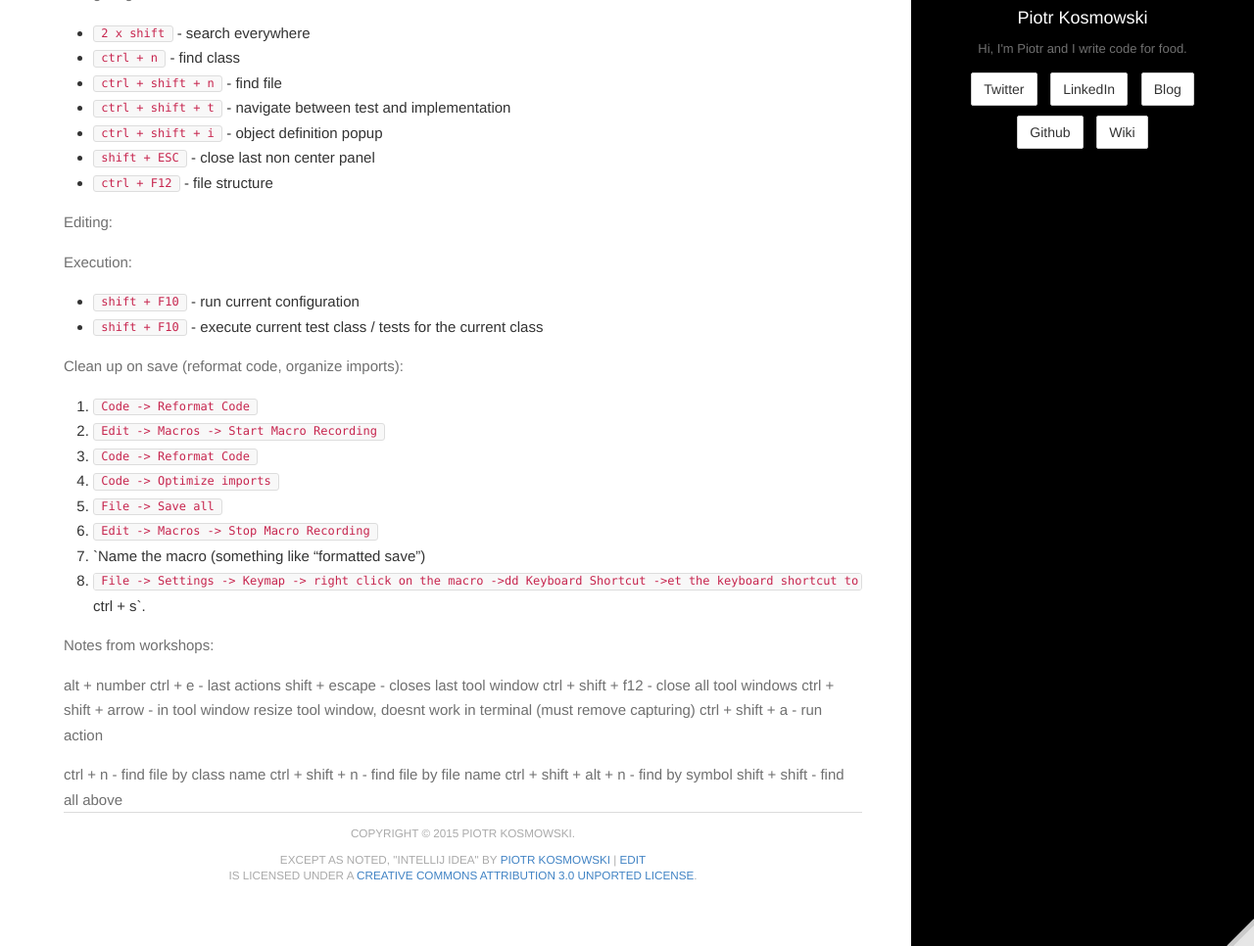
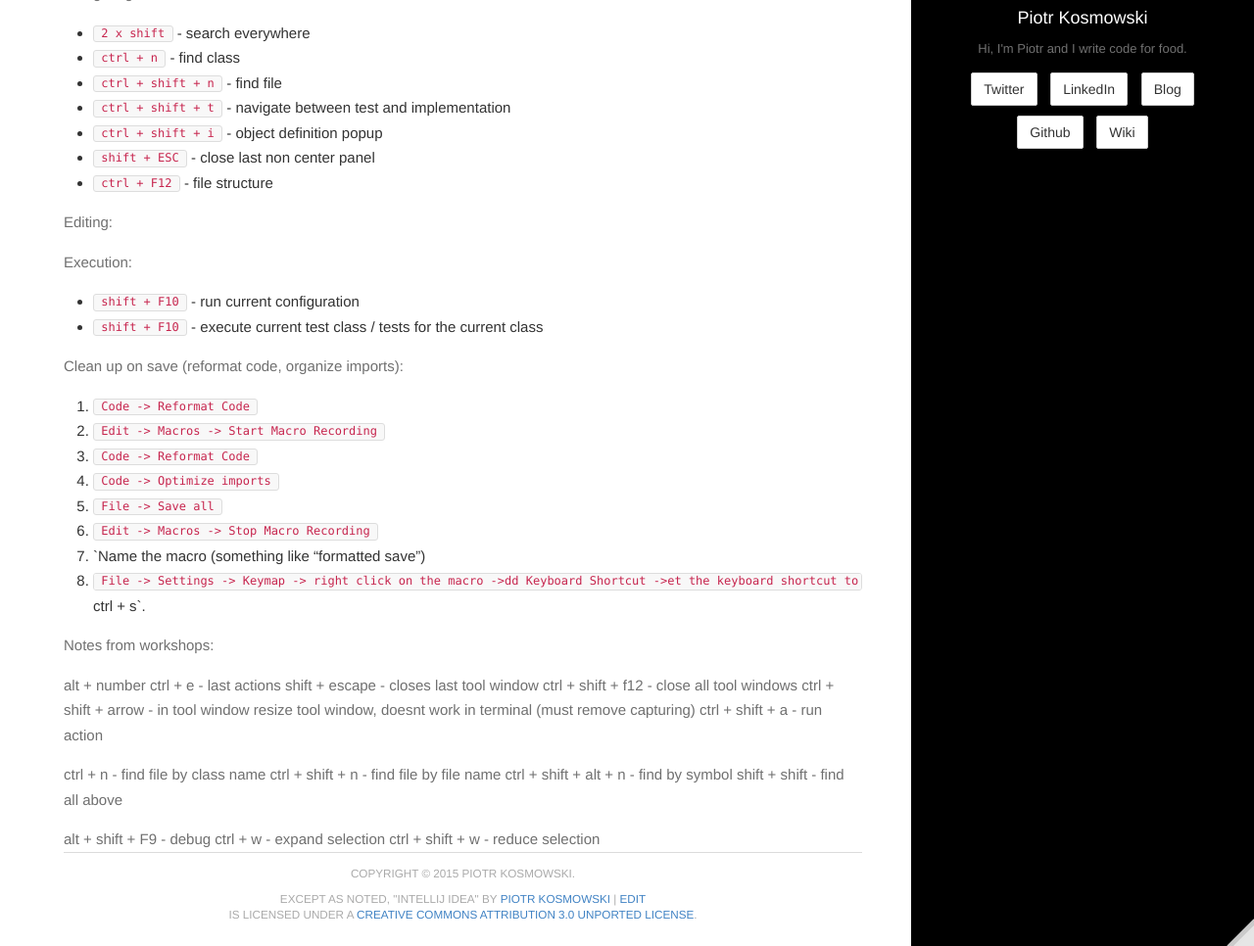
Before and after one commit to kospiotr/kospiotr.github.io, a Jekyll site: the page built from wiki/intellij-idea.md, in a window 1280 px wide and 1245 px high, cut to the strip 279-1245 px from the top of the window. Shown: the whole strip at 98% size. Built offline with Jekyll 4.4.1, drawn with Linux system fonts in a browser that asks for light colours; Markdown is read by kramdown in place of the engine named in the settings.

Commit message:
Update intellij-idea.md

```diff
--- a/wiki/intellij-idea.md
+++ b/wiki/intellij-idea.md
@@ -54,3 +54,7 @@ ctrl + n - find file by class name
 ctrl + shift + n - find file by file name
 ctrl + shift + alt + n - find by symbol
 shift + shift - find all above
+
+alt + shift + F9 - debug
+ctrl + w - expand selection
+ctrl + shift + w - reduce selection
```
